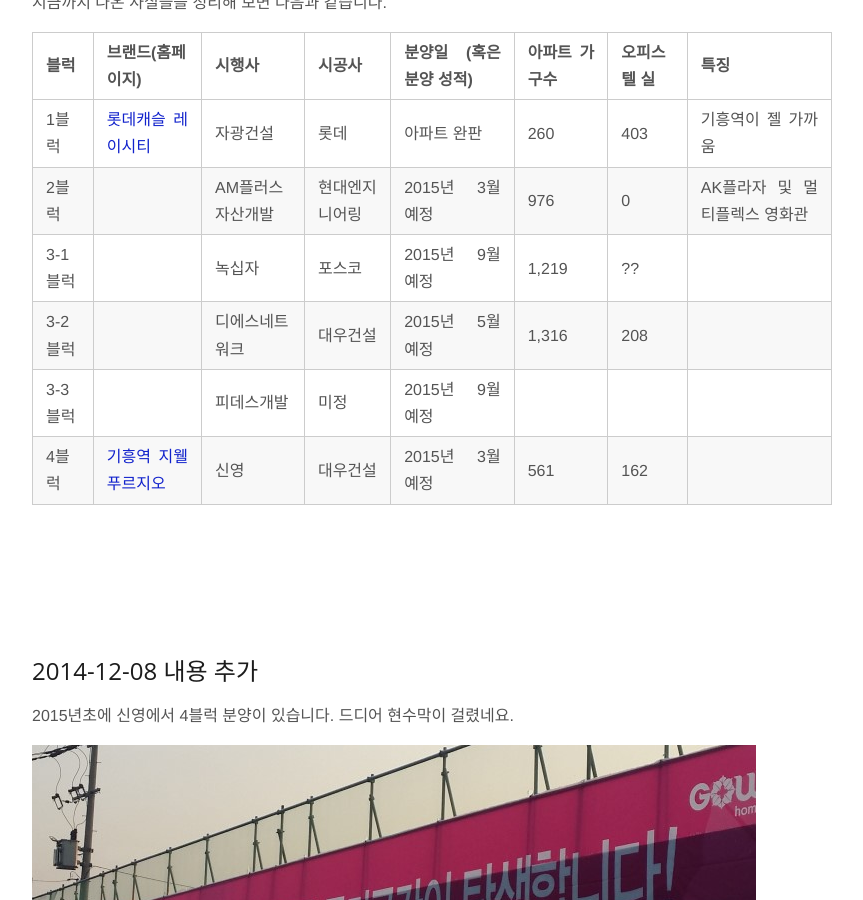
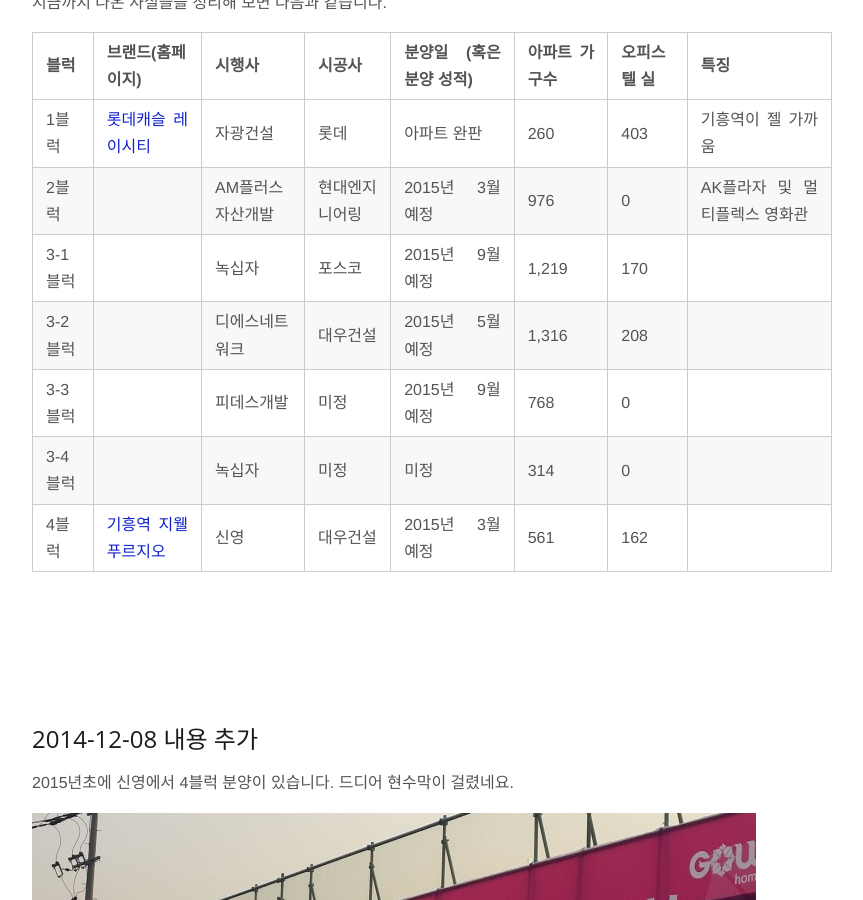
Before and after one commit to jason-heo/jason-heo.github.io, a Jekyll site: the page built from _posts/2014-08-09-giheung-stat.md, in a window 1280 px wide and 900 px high, scrolled down 946 px. Shown: the whole window, without its empty margins (208-1071 px from the left). Built offline with Jekyll 4.4.1, drawn with Linux system fonts in a browser that asks for light colours; Markdown is read by kramdown in place of the engine named in the settings; comment, search, counter and statistics services are not loaded.

Commit message:
3-4블럭 추가

```diff
--- a/_posts/2014-08-09-giheung-stat.md
+++ b/_posts/2014-08-09-giheung-stat.md
@@ -20,9 +20,10 @@
 |----|------|------|------|-----------------------|-------------|-----------|----|
 |1블럭  |[롯데캐슬 레이시티][19]    |자광건설        |롯데          |아파트 완판    |260  |403|기흥역이 젤 가까움|
 |2블럭  |                           |AM플러스자산개발|현대엔지니어링|2015년 3월 예정|976  |0|AK플라자 및 멀티플렉스 영화관|
-|3-1블럭|                           |녹십자          |포스코        |2015년 9월 예정|1,219|?? | |
+|3-1블럭|                           |녹십자          |포스코        |2015년 9월 예정|1,219|170| |
 |3-2블럭|                           |디에스네트워크  |대우건설      |2015년 5월 예정|1,316|208| |
-|3-3블럭|                           |피데스개발      |미정          |2015년 9월 예정|     |   | |
+|3-3블럭|                           |피데스개발      |미정          |2015년 9월 예정|768  |0  | |
+|3-4블럭|                           |녹십자          |미정          |미정           |314  |0  | |
 |4블럭  |[기흥역 지웰 푸르지오][20] |신영            |대우건설      |2015년 3월 예정|561  |162| |
 
 {% include adsense-content.md %}
```
